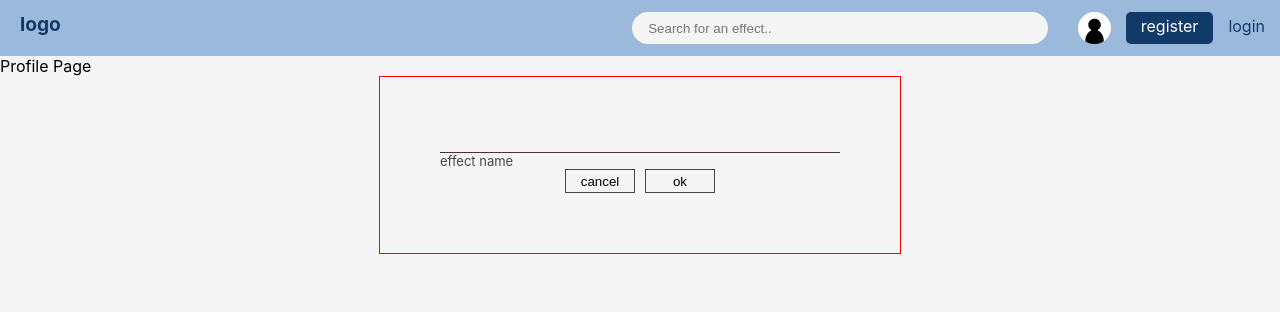
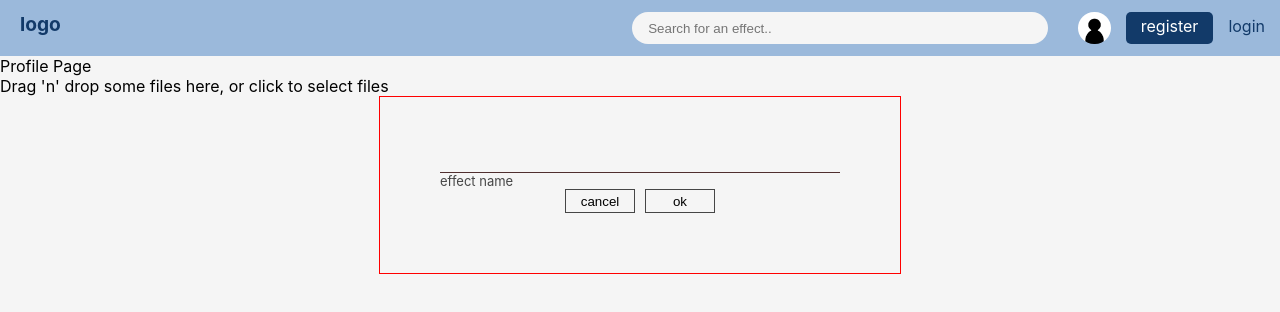
Before and after one commit to B-Evans99/customeffects, a React (Create React App) app in the folder custome/: page /profile in a window 1280 px wide. Shown: the top 312 px of the page. Built offline with nearby package versions, Linux system fonts and the light colour scheme.

Commit message:
(dropZone.js, profilepage) add file dropzone/upload component

```diff
--- a/custome/package.json
+++ b/custome/package.json
@@ -8,6 +8,7 @@
     "@testing-library/user-event": "^7.2.1",
     "react": "^16.12.0",
     "react-dom": "^16.12.0",
+    "react-dropzone": "^10.2.1",
     "react-router-dom": "^5.1.2",
     "react-scripts": "3.4.0"
   },
--- a/custome/src/ProfilePage.js
+++ b/custome/src/ProfilePage.js
@@ -1,6 +1,7 @@
 import React from 'react';
 import UploadForm from "./components/uploadForm.js";
 import "./App.css";
+import MyDropzone from './components/dropZone.js';
 
 const ProfilePage = (props) => {
 
@@ -9,6 +10,7 @@
     return (
         <div className = "ProfilePage">
             Profile Page
+            <MyDropzone/>
             <UploadForm />
         </div>
     );
--- /dev/null
+++ b/custome/src/components/dropZone.js
@@ -0,0 +1,21 @@
+import React, {useCallback} from 'react'
+import {useDropzone} from 'react-dropzone'
+
+const MyDropzone = (props) =>{
+  const onDrop = useCallback(acceptedFiles => {
+    // Do something with the files
+  }, [])
+  const {getRootProps, getInputProps, isDragActive} = useDropzone({onDrop})
+
+  return (
+    <div {...getRootProps()}>
+      <input {...getInputProps()} />
+      {
+        isDragActive ?
+          <p>Drop the files here ...</p> :
+          <p>Drag 'n' drop some files here, or click to select files</p>
+      }
+    </div>
+  )
+};
+export default MyDropzone;
```
